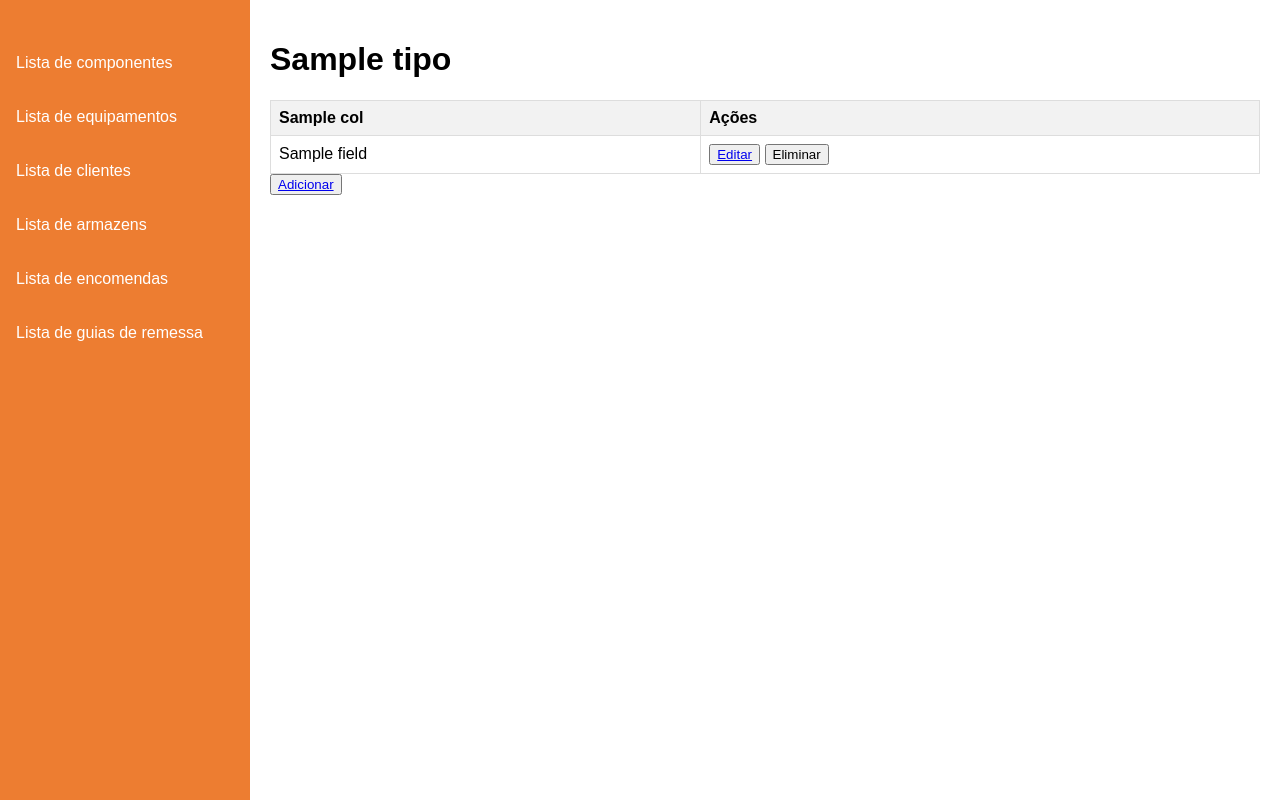
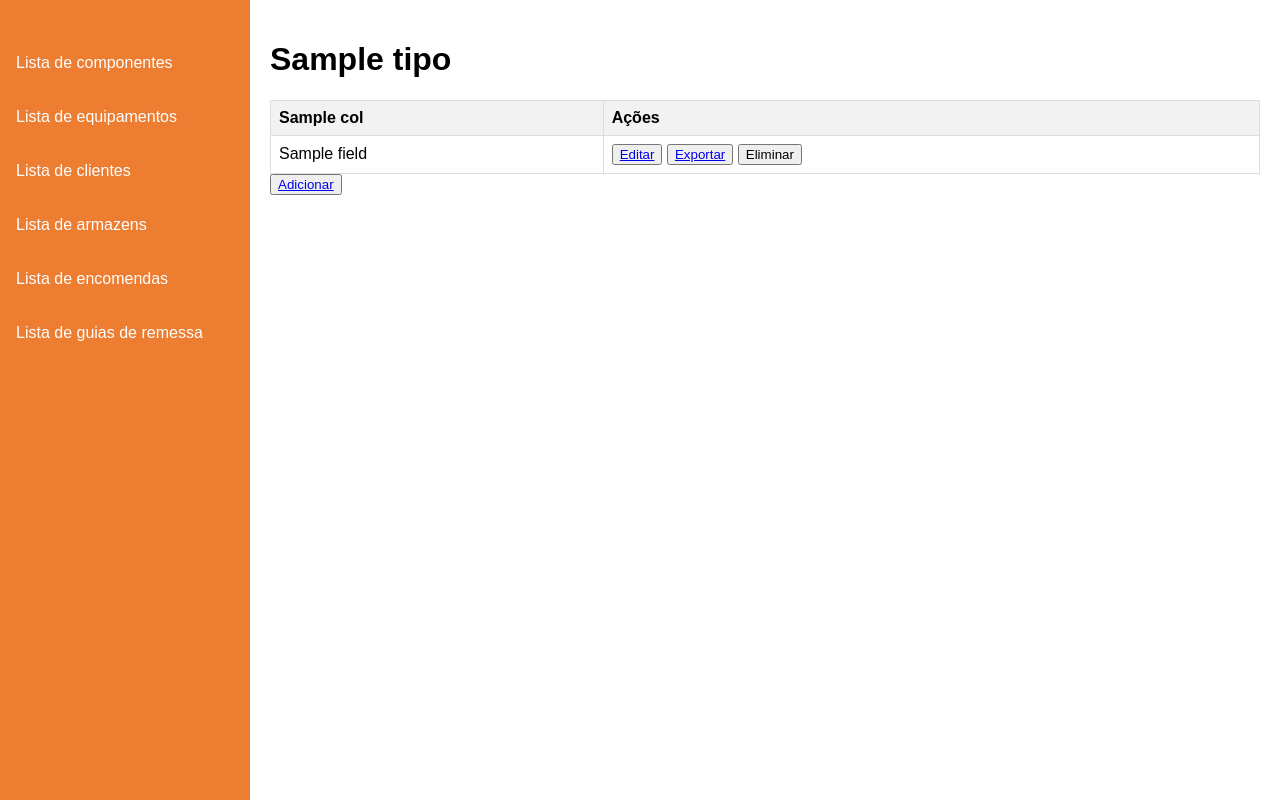
Before and after one commit to Raster728/bd2_final, a Django app: template Django/bd2_final/bd2_final/templates/lista.html in a window 1280 px wide. Run offline with Django 4.2, Linux system fonts and the light colour scheme; the template is opened without the code that fills it: most values are stand-ins (such as "Sample title", 1, 10 or a date in 2020); parts of the project's set-up code (start-up, migrations or seed data) failed here and were passed over.

Commit message:
Update lista.html

```diff
--- a/Django/bd2_final/bd2_final/templates/lista.html
+++ b/Django/bd2_final/bd2_final/templates/lista.html
@@ -72,6 +72,7 @@
                     {% endfor %}
                     <td>
                         <button><a href="/editar_{{tipo}}/{{row.0}}">Editar</a></button>
+                        <button><a href="/exportar_{{tipo}}/{{row.0}}">Exportar</a></button>
                         <button>Eliminar</button>
                     </td>
                 </tr>
```
